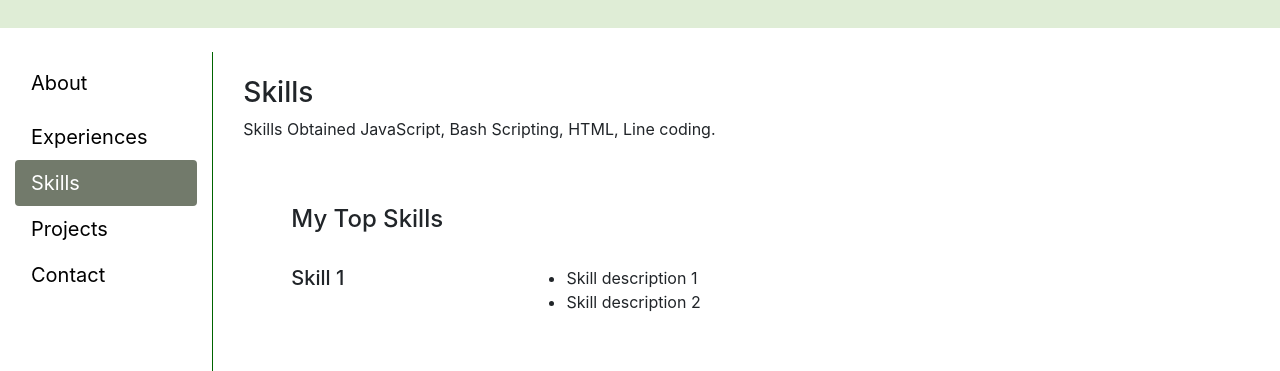
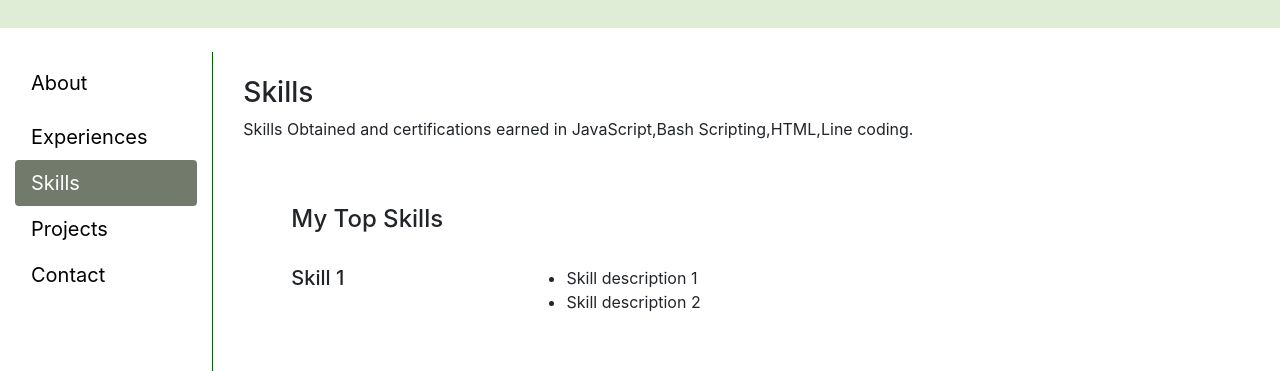
Before and after one commit to stuvmn328/-My-Portfolio-Steven-, a plain HTML site: page index.html in a window 1280 px wide. Both pictures are taken after a click on the link "Skills". Shown: the part 429-800 px from the top of the page. Drawn offline with nearby package versions, Linux system fonts and the light colour scheme.

Commit message:
Update index.html

```diff
--- a/index.html
+++ b/index.html
@@ -114,7 +114,7 @@
             <!-- Skills -->
             <div id="skills" class="container-fluid tab-pane fade"><br>
               <h3>Skills</h3>
-              <p> Skills Obtained JavaScript, Bash Scripting, HTML, Line coding.
+              <p> Skills Obtained and certifications earned in JavaScript,Bash Scripting,HTML,Line coding.
               <div class="container p-5">
                 <h4>My Top Skills</h4>
                 <div class="row py-4">
```
